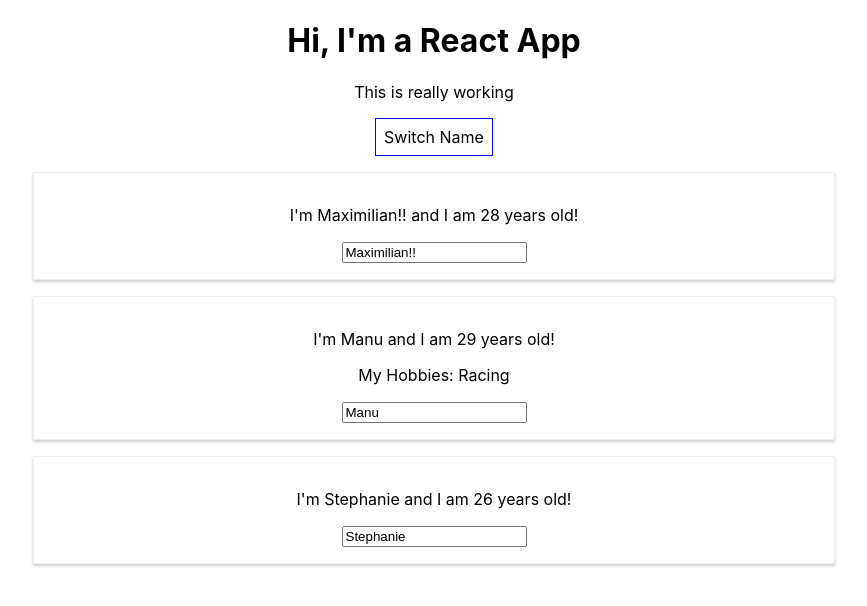
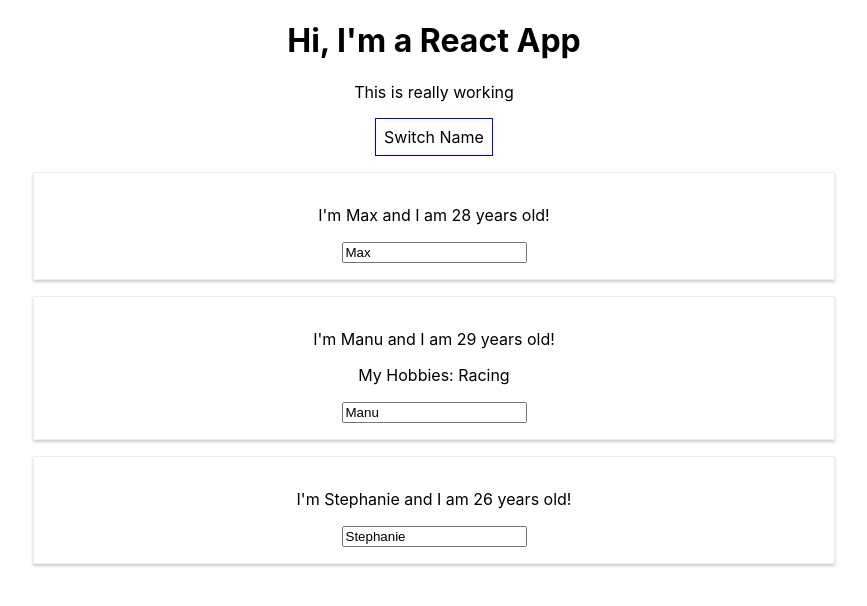
Before and after one commit to kanderson425/React_The_Complete_Guide, a React (Create React App) app in the folder react-complete-guide/: page / in a window 1280 px wide. Both pictures are taken after a click on the button "Switch Name". Shown: the top 606 px of the page, without its empty margins (206-1073 px from the left). Built offline with nearby package versions, Linux system fonts and the light colour scheme.

Commit message:
Adds the togglePersonsHandler to react-complete-guide app

```diff
--- a/react-complete-guide/src/App.js
+++ b/react-complete-guide/src/App.js
@@ -69,7 +69,8 @@
       {name: 'Manu', age: 29},
       {name: 'Stephanie', age: 26}
     ],
-    otherState: 'some other value'
+    otherState: 'some other value',
+    showPersons: false
   };
 
 
@@ -96,6 +97,19 @@
     })
   }
 
+  togglePersonsHandler = () => {
+    this.setState({
+      persons: [
+        {name: 'Max', age: 28},
+        {name: 'Manu', age: 29},
+        {name: 'Stephanie', age: 26}
+      ],
+      otherState: 'some other value',
+      showPersons: true
+    })
+
+  }
+
   render () {
     const style = {
       backgroundColor: 'white',
@@ -111,11 +125,13 @@
       <p>This is really working</p>
       <button
         style={style}
-        onClick ={()=> this.switchNameHandler('Maximilian!!')}>Switch Name</button>
+        onClick ={this.togglePersonsHandler}>Switch Name</button>
+      {
+        this.state.showPersons ?
+          <div>
           <Person
             name={this.state.persons[0].name}
-        age={this.state.persons[0].age}
-      />
+            age={this.state.persons[0].age}/>
           <Person
             name={this.state.persons[1].name}
             age={this.state.persons[1].age}
@@ -124,8 +140,10 @@
           </Person>
           <Person
             name={this.state.persons[2].name}
-        age={this.state.persons[2].age}
-      />
+            age={this.state.persons[2].age}/>
+          </div> : null
+    }
+
 
     </div>
     )
```
Lines whose indentation alone changed are shown as unchanged.
